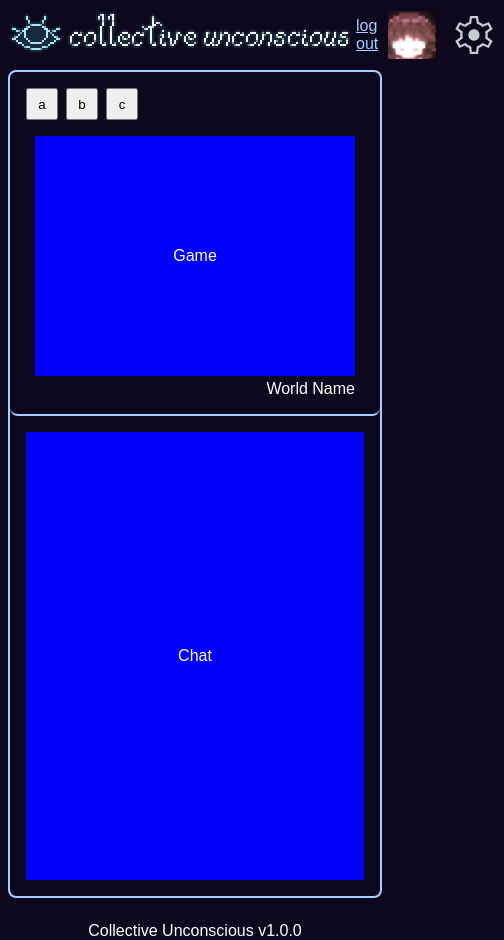
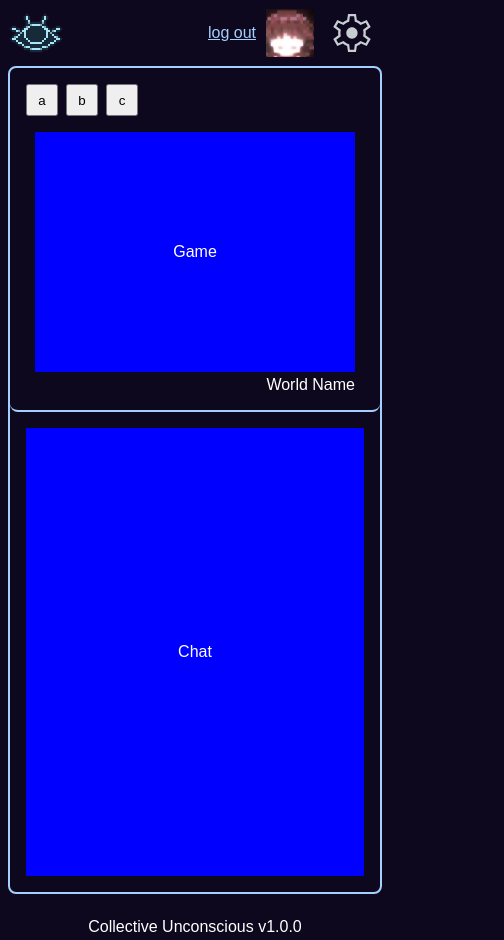
Before and after one commit to Collective-Unconscious/online, a SvelteKit app: page /play in a window 390 px wide. Shown: the whole page, 504 px wide, since content can reach past the window. Built offline with nearby package versions, Linux system fonts and the light colour scheme; a web font is replaced by a local one.

Commit message:
feat: clean up the header + mobile view for icon

```diff
--- a/src/lib/components/SiteLogo.svelte
+++ /dev/null
@@ -1,11 +0,0 @@
-<script lang="ts">
-</script>
-
-<a href="/" id="logotype">
-	<img
-		src="assets/logo.png"
-		alt="Collective Unconscious logo"
-		width="348px"
-		height="50px"
-	/>
-</a>
--- /dev/null
+++ b/src/lib/components/header/Header.svelte
@@ -0,0 +1,16 @@
+<script>
+	import ProfileButtons from "./ProfileButtons.svelte";
+	import SiteLogo from "./SiteLogo.svelte";
+</script>
+
+<header>
+	<SiteLogo />
+	<ProfileButtons />
+</header>
+
+<style>
+	header {
+		display: flex;
+		justify-content: space-between;
+	}
+</style>
--- /dev/null
+++ b/src/lib/components/header/SiteLogo.svelte
@@ -0,0 +1,38 @@
+<script lang="ts">
+</script>
+
+<a href="/" id="logotype">
+	<img
+		src="assets/logo.png"
+		alt="Collective Unconscious logo"
+		width="348px"
+		height="50px"
+		id="big-cu-logo"
+	/>
+	<img
+		src="assets/logo_small.png"
+		alt="Collective Unconscious logo"
+		width="56px"
+		height="50px"
+		id="small-cu-logo"
+	/>
+</a>
+
+<style>
+	#big-cu-logo {
+		display: block;
+	}
+	#small-cu-logo {
+		display: none;
+	}
+
+	/* Mobile view: smaller logo */
+	@media (max-width: 780px) {
+		#small-cu-logo {
+			display: block;
+		}
+		#big-cu-logo {
+			display: none;
+		}
+	}
+</style>
--- a/src/routes/play/+page.svelte
+++ b/src/routes/play/+page.svelte
@@ -1,8 +1,7 @@
 <script lang="ts">
-	import SiteLogo from "$lib/components/SiteLogo.svelte";
-	import ProfileButtons from "$lib/components/ProfileButtons.svelte";
 	import Game from "$lib/components/play/Game.svelte";
 	import Chat from "$lib/components/play/Chat.svelte";
+	import Header from "$lib/components/header/Header.svelte";
 
 	// styling
 	import "./style.scss";
@@ -14,10 +13,8 @@
 
 <div id="site-contents">
 	<main>
-		<header>
-			<SiteLogo/>
-			<ProfileButtons/>
-		</header>
+		<Header />
+
 		<div id="panes">
 			<div id="game-pane">
 				<div class="game-buttons">
@@ -27,12 +24,12 @@
 				</div>
 
 				<div class="game-window">
-					<Game/>
+					<Game />
 					<div class="subtitle"><span id="world-name">World Name</span></div>
 				</div>
 			</div>
 			<div id="chat-pane">
-				<Chat/>
+				<Chat />
 			</div>
 		</div>
 	</main>
--- a/src/routes/play/style.scss
+++ b/src/routes/play/style.scss
@@ -73,11 +73,6 @@
 	flex-shrink: 1;
 	flex-grow: 1;
 	padding: 16px;
-}
-
-header {
-	display: flex;
-	justify-content: space-between;
 }
 
 #game-view {
```
Also changed, not shown: src/lib/components/header/ProfileButtons.svelte (renamed from src/lib/components/ProfileButtons.svelte), static/assets/logo_small.png (added).
